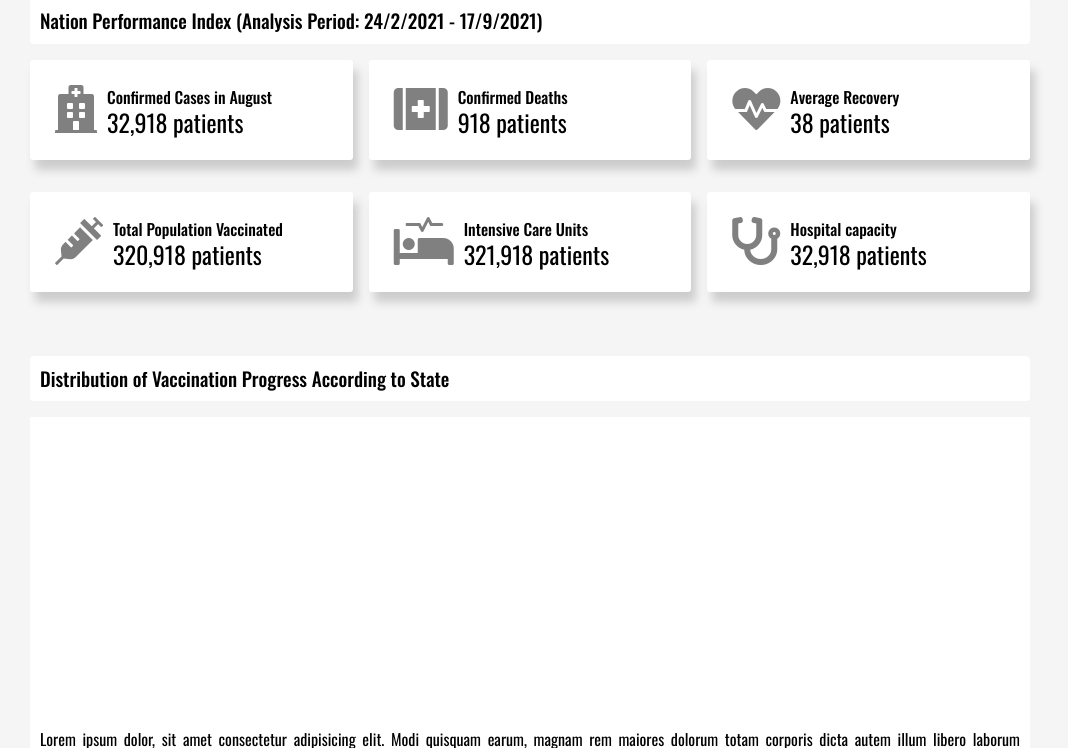
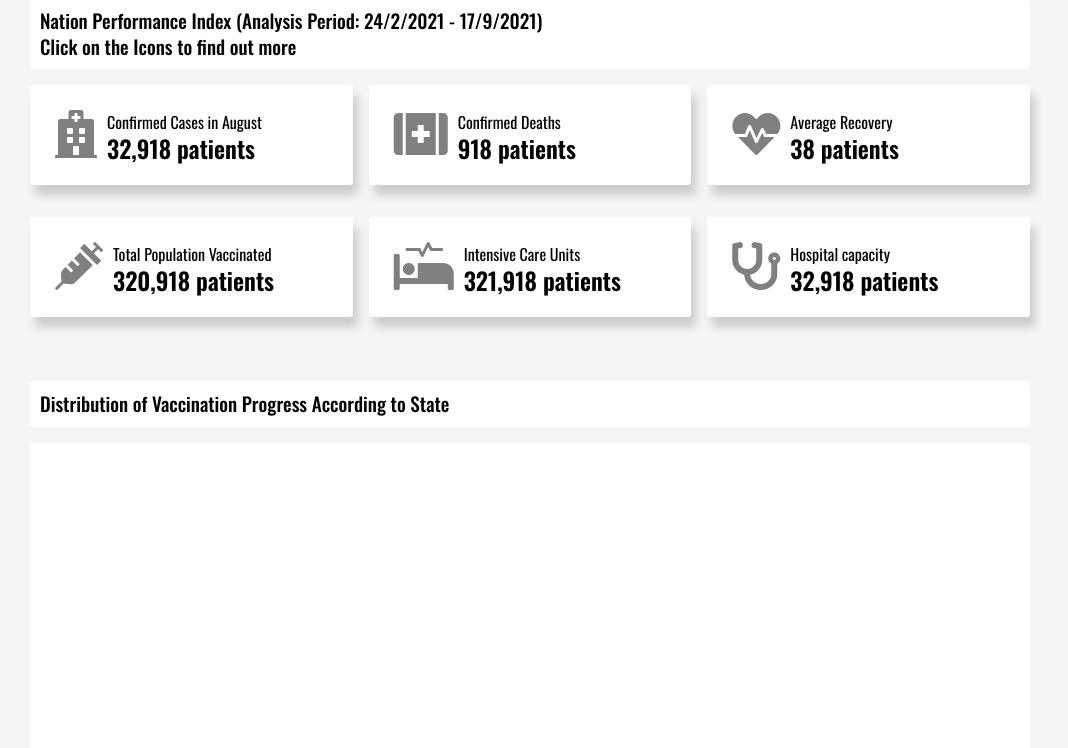
Before and after one commit to multipletwigs/Malaysia-COVID-Analysis, a plain HTML site: page index.html in a window 1280 px wide. Shown: the part 352-1100 px from the top of the page, without its empty margins (110-1178 px from the left). Drawn offline with nearby package versions, Linux system fonts and the light colour scheme; a script that the page names is missing.

Commit message:
Added Stuff

```diff
--- a/index.html
+++ b/index.html
@@ -26,7 +26,7 @@
 
         <div class="content">
             <div class="top-cards">
-                <div class="section-header">Nation Performance Index (Analysis Period: 24/2/2021 - 17/9/2021)</div>
+                <div class="section-header">Nation Performance Index (Analysis Period: 24/2/2021 - 17/9/2021)<br>Click on the Icons to find out more</div>
                 <div class="info-cards">
                     <div class="row-1">
                         <li class="list-item">
--- a/style.css
+++ b/style.css
@@ -123,12 +123,13 @@ Add transition to containers so they can push in and out.
 }
 
 .card-title{
-    font-weight: 500;
+    font-weight: 300;
     padding-left: 10px;
 }
 
 .card-desc{
     font-size: 1.5em;
+    font-weight: 800;
     padding-left: 10px;
 }
 
```
